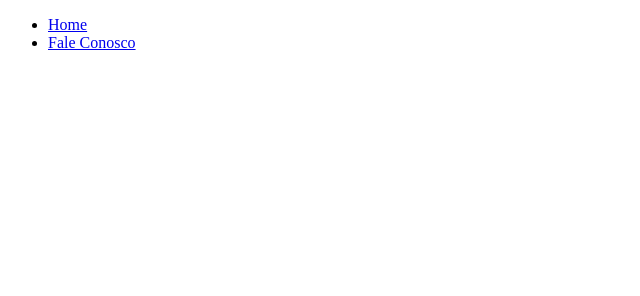
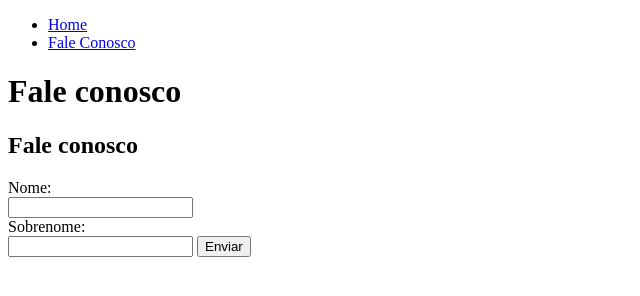
Before and after one commit to Lucky2109/Bloco3, a plain HTML site: page contato.html in a window 1280 px wide. Shown: the whole page, without its empty margins (0-640 px from the left). Drawn offline with Linux system fonts and the light colour scheme.

Commit message:
formulario adicionado

```diff
--- a/contato.html
+++ b/contato.html
@@ -14,5 +14,20 @@
         </ul>
     </div>
 
+    <div><h1>Fale conosco</h1>
+        <h2>Fale conosco</h2>
+        <form action="">
+            <label for="nome">Nome:</label><br>
+            <input type="text" id="nome" name="nome"><br>
+            <label for="lname">Sobrenome:</label><br>
+            <input type="text" id="lname" name="lname">
+            <input type="submit" value="Enviar">
+        </form>
+    </div>
+
+
+
+
+
 </body>
 </html>
```
Also changed, not shown: index.html (+11 -0 lines).
